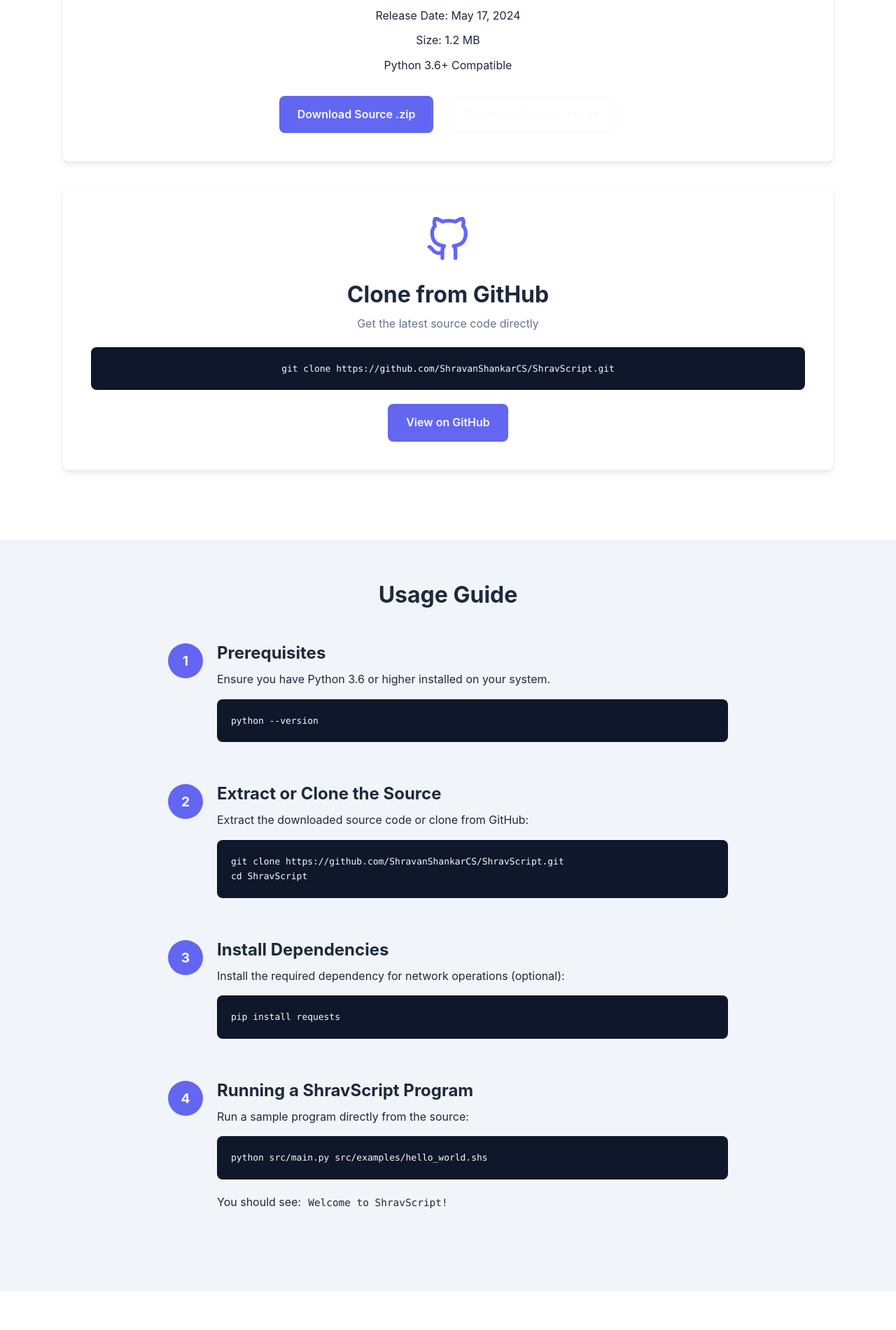
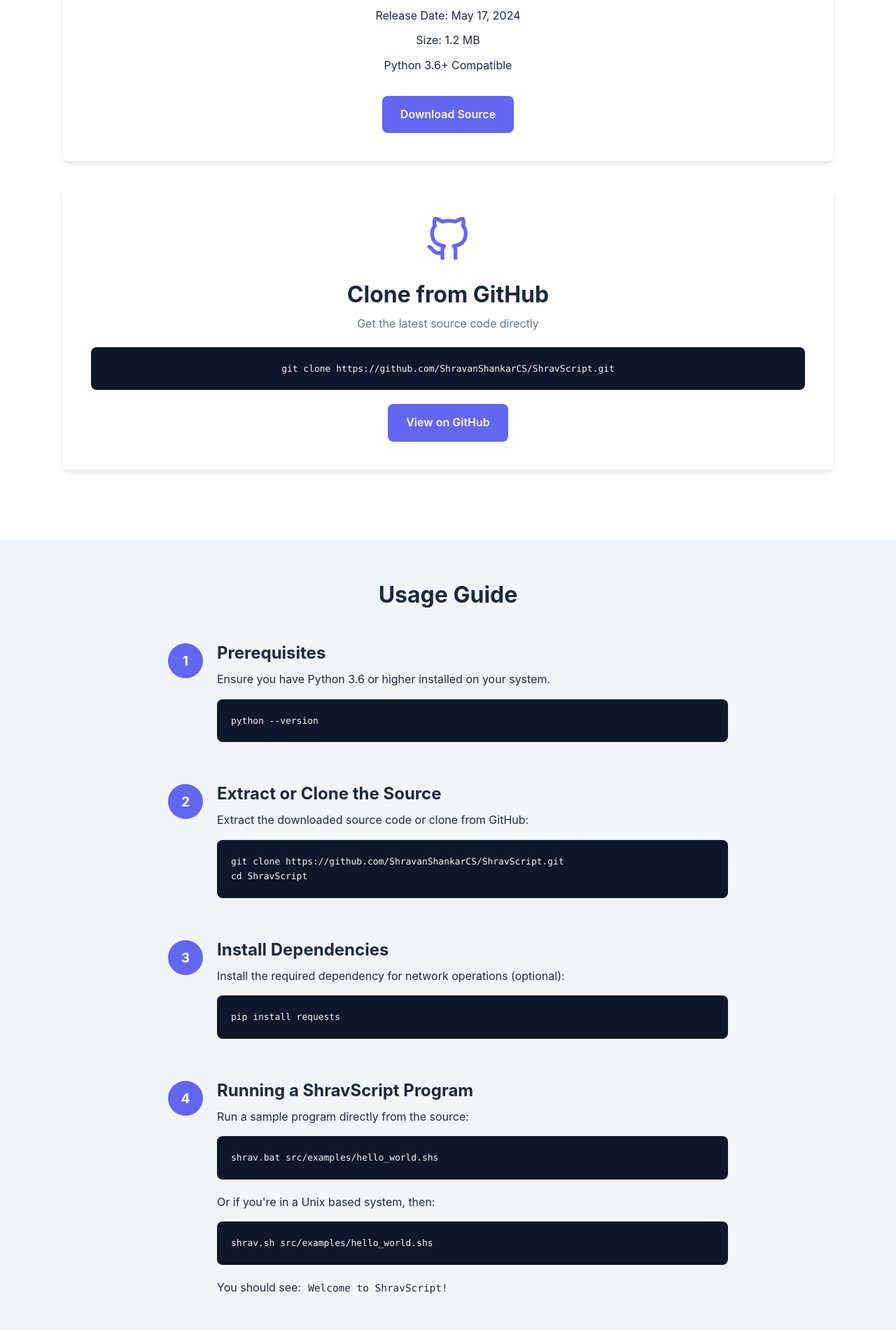
Before and after one commit to ShravanShankarCS/shravan.org, a plain HTML site: page shravscript/download.html in a window 1280 px wide. Shown: the part 580-2480 px from the top of the page at 70% size. Drawn offline with Linux system fonts and the light colour scheme.

Commit message:
Update download.html

```diff
--- a/shravscript/download.html
+++ b/shravscript/download.html
@@ -46,8 +46,7 @@
                     <li>Python 3.6+ Compatible</li>
                 </ul>
                 <div class="download-buttons">
-                    <a href="https://github.com/ShravanShankarCS/ShravScript/releases/download/v1.0.0/shravscript-source-v1.0.0.zip" class="btn primary">Download Source .zip</a>
-                    <a href="https://github.com/ShravanShankarCS/ShravScript/releases/download/v1.0.0/shravscript-source-v1.0.0.tar.gz" class="btn secondary">Download Source .tar.gz</a>
+                    <a href="https://github.com/ShravanShankarCS/ShravScript/archive/refs/heads/main.zip" class="btn primary">Download Source</a>
                 </div>
             </div>
 
@@ -99,7 +98,9 @@
                     <div class="step-content">
                         <h3>Running a ShravScript Program</h3>
                         <p>Run a sample program directly from the source:</p>
-                        <pre><code>python src/main.py src/examples/hello_world.shs</code></pre>
+                        <pre><code>shrav.bat src/examples/hello_world.shs</code></pre>
+                        <p>Or if you're in a Unix based system, then:</p>
+                        <pre><code>shrav.sh src/examples/hello_world.shs</code></pre>
                         <p>You should see: <code>Welcome to ShravScript!</code></p>
                     </div>
                 </div>
```
